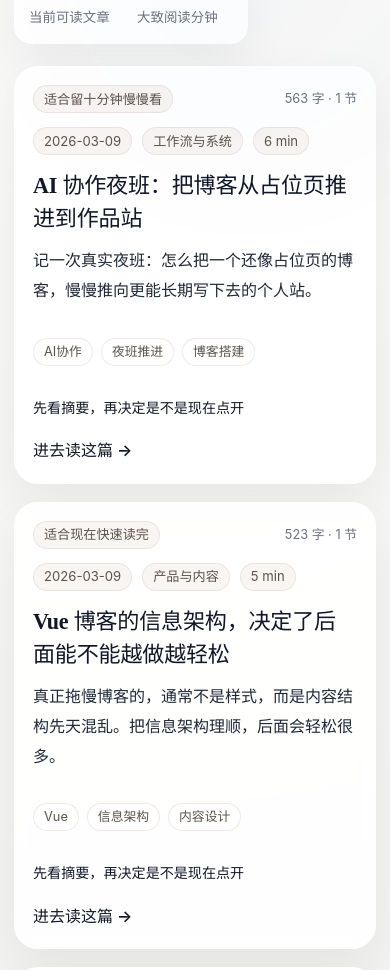
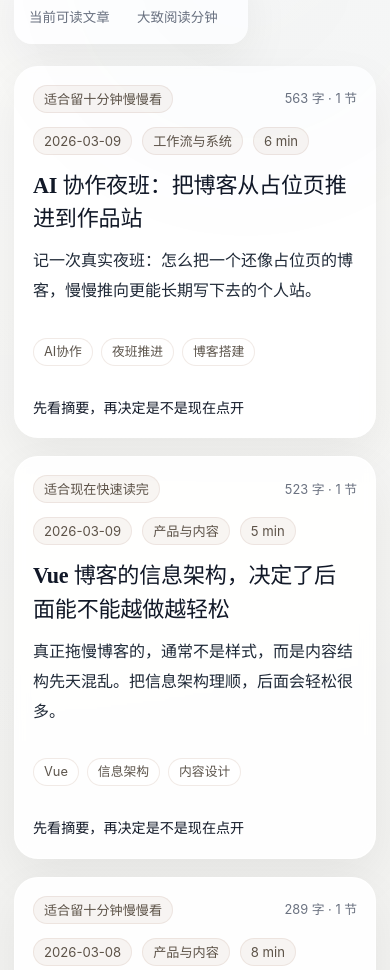
Before and after one commit to heianqishizhisuiyuan/xiaochao-blog, a Vue app: page /posts in a window 390 px wide. Shown: the part 437-1407 px from the top of the page. Built offline with nearby package versions, Linux system fonts and the light colour scheme.

Commit message:
UX: click-through cards, sidebar collapsible on narrow, content single-column on tablet

```diff
--- a/src/components/PostCard.vue
+++ b/src/components/PostCard.vue
@@ -16,6 +16,7 @@ const readingMood = computed(() => {
 </script>
 
 <template>
+  <RouterLink :to="`/posts/${post.slug}`" class="card-link">
   <article class="glass-panel post-card editorial-post-card">
     <div class="post-note-row">
       <span class="post-note-chip">{{ readingMood }}</span>
@@ -37,7 +38,6 @@ const readingMood = computed(() => {
       </div>
       <div class="post-reading-hint">先看摘要，再决定是不是现在点开</div>
     </div>
-
-    <RouterLink :to="`/posts/${post.slug}`" class="post-link editorial-post-link">进去读这篇 →</RouterLink>
   </article>
+  </RouterLink>
 </template>
--- a/src/components/SiteSidebar.vue
+++ b/src/components/SiteSidebar.vue
@@ -9,6 +9,8 @@ type TocItem = { id: string; title: string }
 const props = defineProps<{
   toc?: TocItem[]
   hideSearch?: boolean
+  /** On tablet/mobile, show sidebar content as a collapsible section below main content instead of hiding it. */
+  collapseOnNarrow?: boolean
 }>()
 
 const route = useRoute()
@@ -41,6 +43,11 @@ const isActiveQuery = (to: string) => routeFullPath.value === to
 
 <template>
   <aside class="sidebar-stack editorial-sidebar-stack sidebar-nav-layout">
+
+    <!-- Narrow screens: render sidebar content as a single collapsible block (more natural than disappearing). -->
+    <details v-if="props.collapseOnNarrow" class="glass-panel sidebar-card sidebar-collapsible">
+      <summary class="sidebar-collapsible-summary">更多信息（分类 / 标签 / 最近更新）</summary>
+      <div class="sidebar-collapsible-body">
 
     <section v-if="props.toc && props.toc.length > 1" class="glass-panel sidebar-card sidebar-toc-card">
       <div class="section-kicker kicker-with-icon">
@@ -149,5 +156,8 @@ const isActiveQuery = (to: string) => routeFullPath.value === to
       </ul>
       <RouterLink to="/notes" class="section-link sidebar-inline-link">去看全部随记 →</RouterLink>
     </section>
+      </div>
+    </details>
+
   </aside>
 </template>
--- a/src/style.css
+++ b/src/style.css
@@ -63,6 +63,20 @@ body {
   color: var(--ink);
 }
 a { color: inherit; text-decoration: none; }
+
+/* Make whole cards clickable with consistent hover/focus */
+.card-link {
+  display: block;
+  border-radius: inherit;
+}
+.card-link:hover .glass-panel {
+  transform: translateY(-1px);
+}
+.card-link:focus-visible {
+  outline: 3px solid rgba(53, 92, 170, 0.35);
+  outline-offset: 3px;
+  border-radius: 24px;
+}
 
 .page-shell {
   min-height: 100vh;
@@ -673,6 +687,13 @@ a { color: inherit; text-decoration: none; }
   gap: 30px;
   padding-bottom: 46px;
 }
+
+/* Tablet and below: one-column content; sidebar content can be moved/hidden via components */
+@media (max-width: 1080px) {
+  .content-layout {
+    grid-template-columns: minmax(0, 1fr);
+  }
+}
 .post-list-grid,
 .notes-grid {
   grid-template-columns: repeat(2, minmax(0, 1fr));
```
